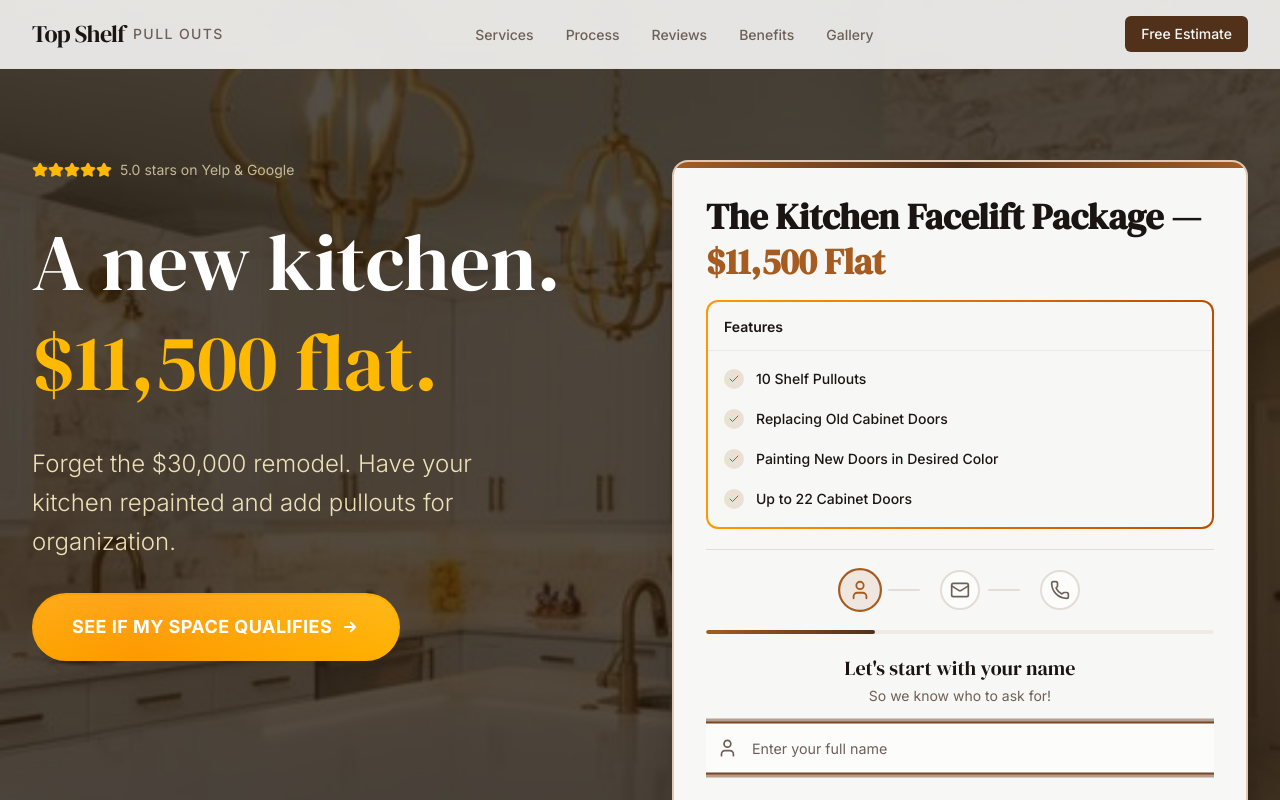
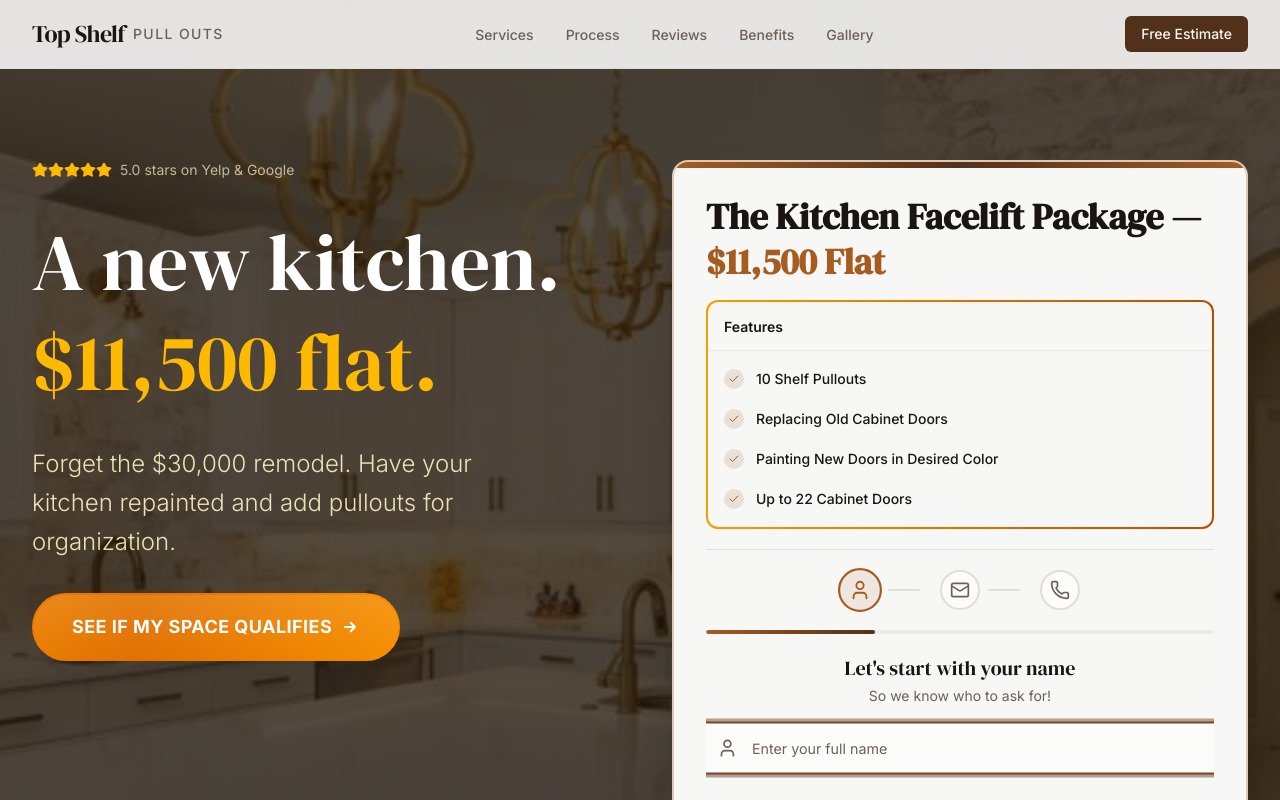
Before and after one commit to Fbet590/Top-Shelf-Pullouts-2.0, a Next.js app: page / in a window 1280 px wide. Shown: the top 800 px of the page. Built offline with nearby package versions, Linux system fonts and the light colour scheme.

Commit message:
feat: update button color gradient on default state
Default state now uses darker amber-600 gradient; hover deepens to amber-700.

```diff
--- a/components/hero.tsx
+++ b/components/hero.tsx
@@ -46,8 +46,8 @@ export function Hero() {
               href="#hero-form"
               className="group relative inline-flex items-center justify-center px-10 py-5 text-lg font-bold tracking-wide text-white rounded-full w-fit overflow-hidden transition-all duration-300 hover:scale-105 hover:shadow-2xl"
             >
-              <span className="absolute inset-0 bg-gradient-to-r from-amber-500 via-amber-400 to-amber-500 bg-[length:200%_100%] animate-shimmer" />
-              <span className="absolute inset-0 bg-gradient-to-r from-amber-600 via-amber-500 to-amber-600 opacity-0 group-hover:opacity-100 transition-opacity duration-300" />
+              <span className="absolute inset-0 bg-gradient-to-r from-amber-600 via-amber-500 to-amber-600 bg-[length:200%_100%] animate-shimmer" />
+              <span className="absolute inset-0 bg-gradient-to-r from-amber-700 via-amber-600 to-amber-700 opacity-0 group-hover:opacity-100 transition-opacity duration-300" />
               <span className="absolute inset-[2px] rounded-full bg-gradient-to-b from-white/20 to-transparent opacity-50" />
               <span className="relative flex items-center gap-2">
                 SEE IF MY SPACE QUALIFIES
```
